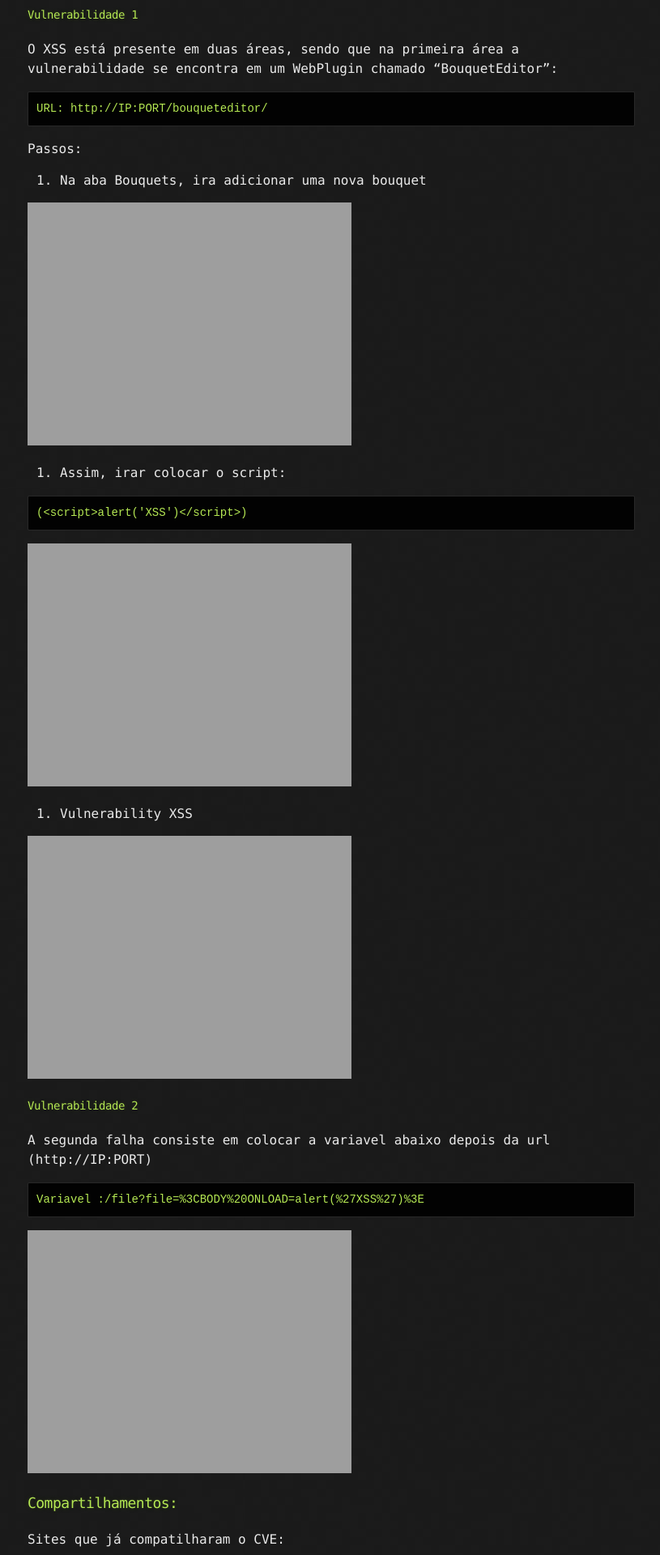
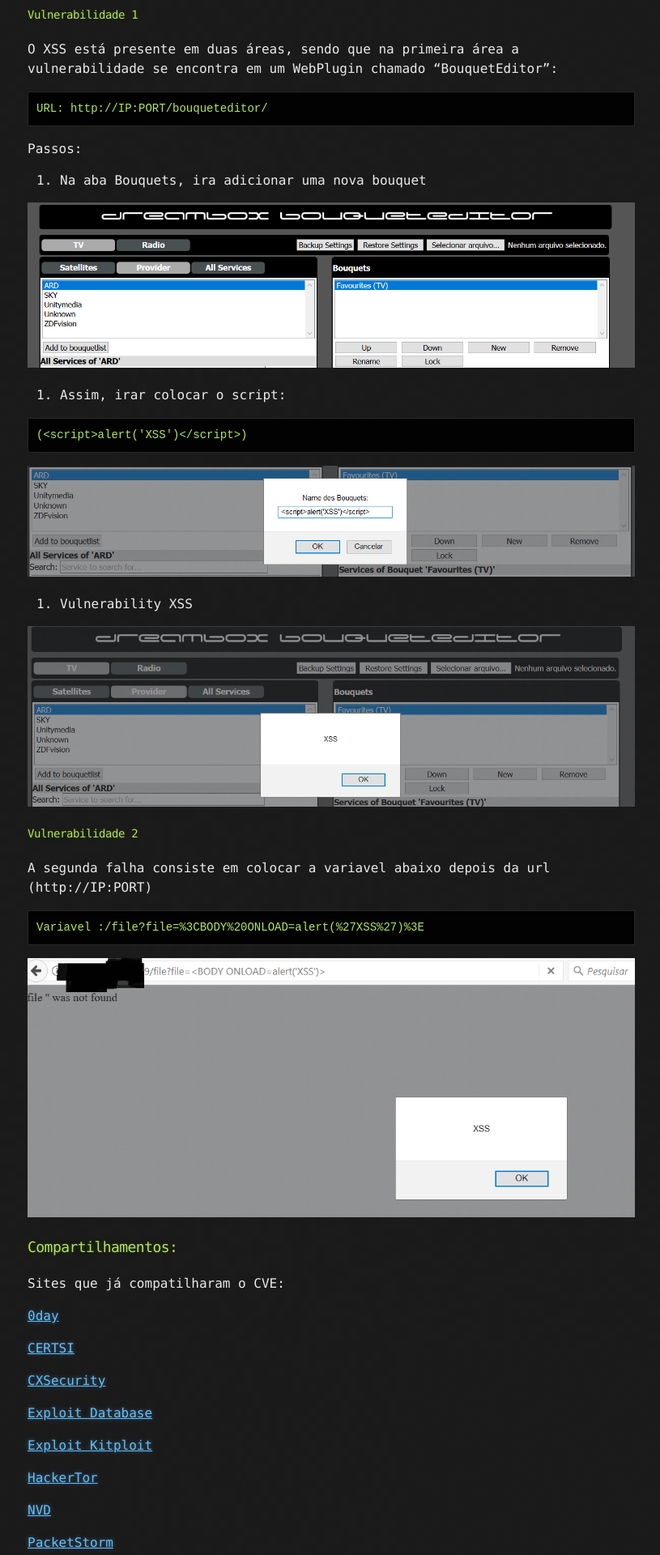
Before and after one commit to mtps3/Mtps3.github.io, a Jekyll site: the page built from _posts/2017-10-13-vulnerability-xss-dreambox.md, in a window 1280 px wide. Shown: the part 461-2381 px from the top of the page at 81% size, without its empty margins (231-1046 px from the left). Built offline with Jekyll 4.4.1, drawn with Linux system fonts in a browser that asks for light colours.

Commit message:
Update 2017-10-13-vulnerability-xss-dreambox.md

````diff
--- a/_posts/2017-10-13-vulnerability-xss-dreambox.md
+++ b/_posts/2017-10-13-vulnerability-xss-dreambox.md
@@ -27,7 +27,7 @@
 
 1. Na aba Bouquets, ira adicionar uma nova bouquet
 
-![Passo 1]({{ site.url }}/assets/images/posts/xxs/1.png)
+![Passo 1]({{ site.url }}/images/posts/1.png)
 
 2. Assim, irar colocar o script:
 
@@ -35,11 +35,11 @@
 (<script>alert('XSS')</script>)
 ```
 
-![Passo 2]({{ site.url }}/assets/images/posts/xxs/2.png)
+![Passo 2]({{ site.url }}/images/posts/2.png)
 
 3. Vulnerability XSS
 
-![Passo 3]({{ site.url }}/assets/images/posts/xxs/3.png)
+![Passo 3]({{ site.url }}/images/posts/3.png)
 
 #### Vulnerabilidade 2
 
@@ -49,7 +49,7 @@
 Variavel :/file?file=%3CBODY%20ONLOAD=alert(%27XSS%27)%3E
 ```
 
-![XSS via endereço]({{ site.url }}/assets/images/posts/xxs/4.png)
+![XSS via endereço]({{ site.url }}/images/posts/4.png)
 
 ### Compartilhamentos:
 
````
